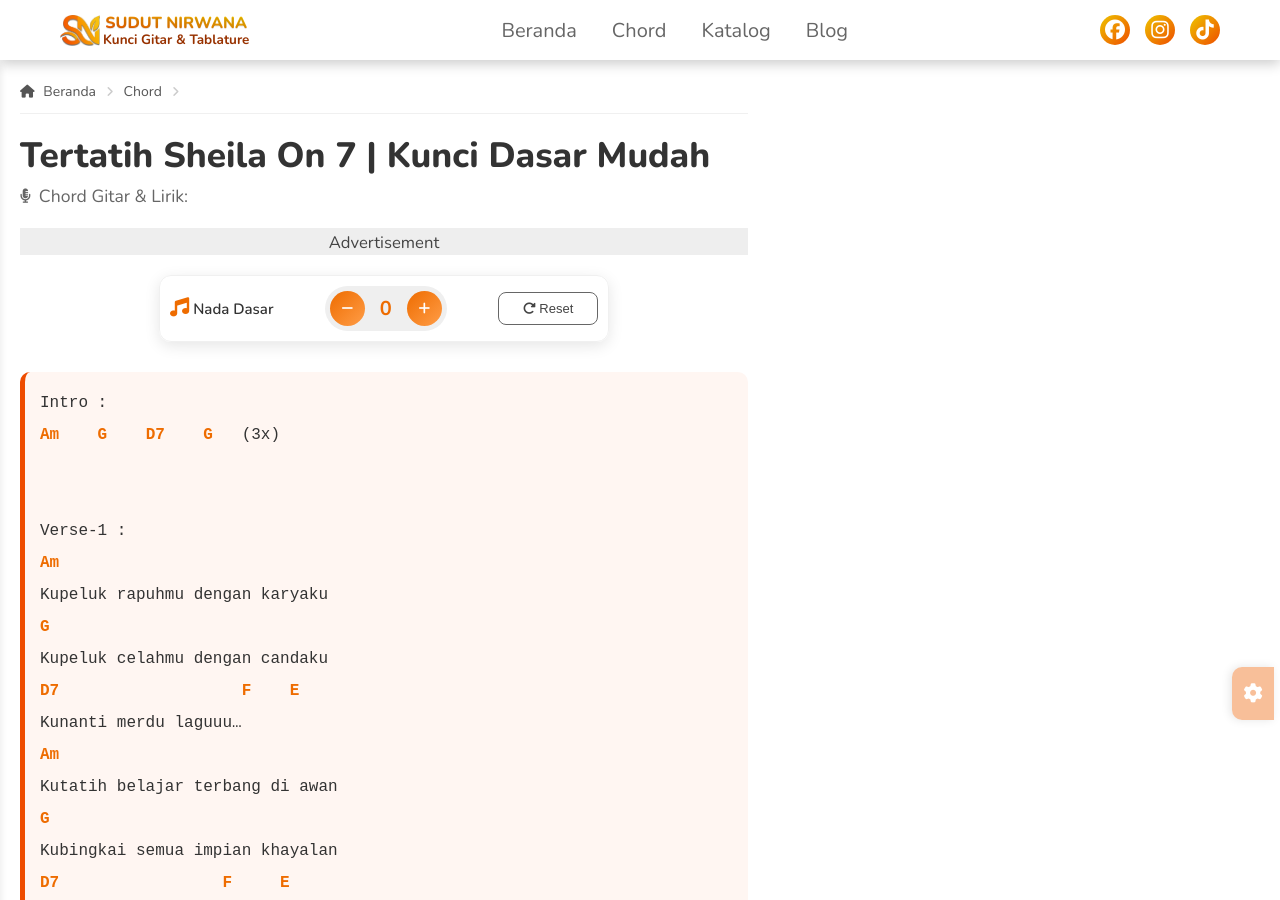
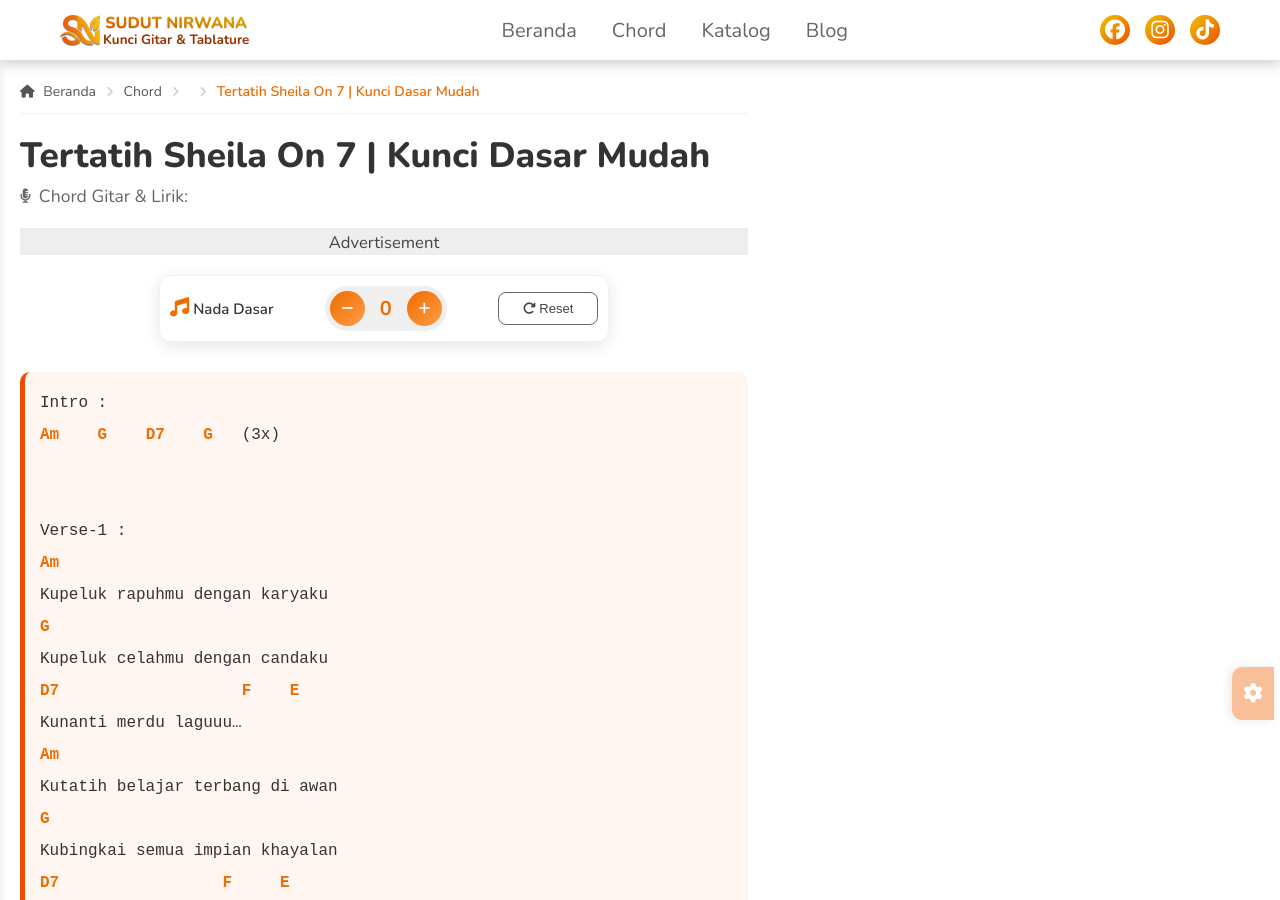
Before and after one commit to sudut-nirwana/sudut-nirwana-main, a Jekyll site: the page built from _chord/sheila-on-7/sheila-on-7-tertatih.md, in a window 1280 px wide and 900 px high. Built offline with Jekyll 4.4.1, drawn with Linux system fonts in a browser that asks for light colours; some web fonts are replaced.

Commit message:
Update chord.html

```diff
--- a/_layouts/chord.html
+++ b/_layouts/chord.html
@@ -14,13 +14,13 @@
             <div class="breadcrumb-container">
                <ul class="breadcrumb-list">
                   <li><a href="/"><i class="fa-solid fa-house"></i> Beranda</a></li>
-
-                  <li><a href="/chord">Chord</a></li>
-
-                  <li class="active" aria-current="page">{{ page.artist }}</li>
+                  <li><a href="/chord/">Chord</a></li>
+                  <li><a href="/chord/{{ page.artist_slug }}">{{ page.artist }}</a></li>
+                  <li class="active" aria-current="page">{{ page.title }}</li>
                </ul>
             </div>
          </nav>
+
 
          <!--menampilkan judul kontent dan title artis di bawah judul chord pada layout chord -->
          <header class="entry-header">
```
